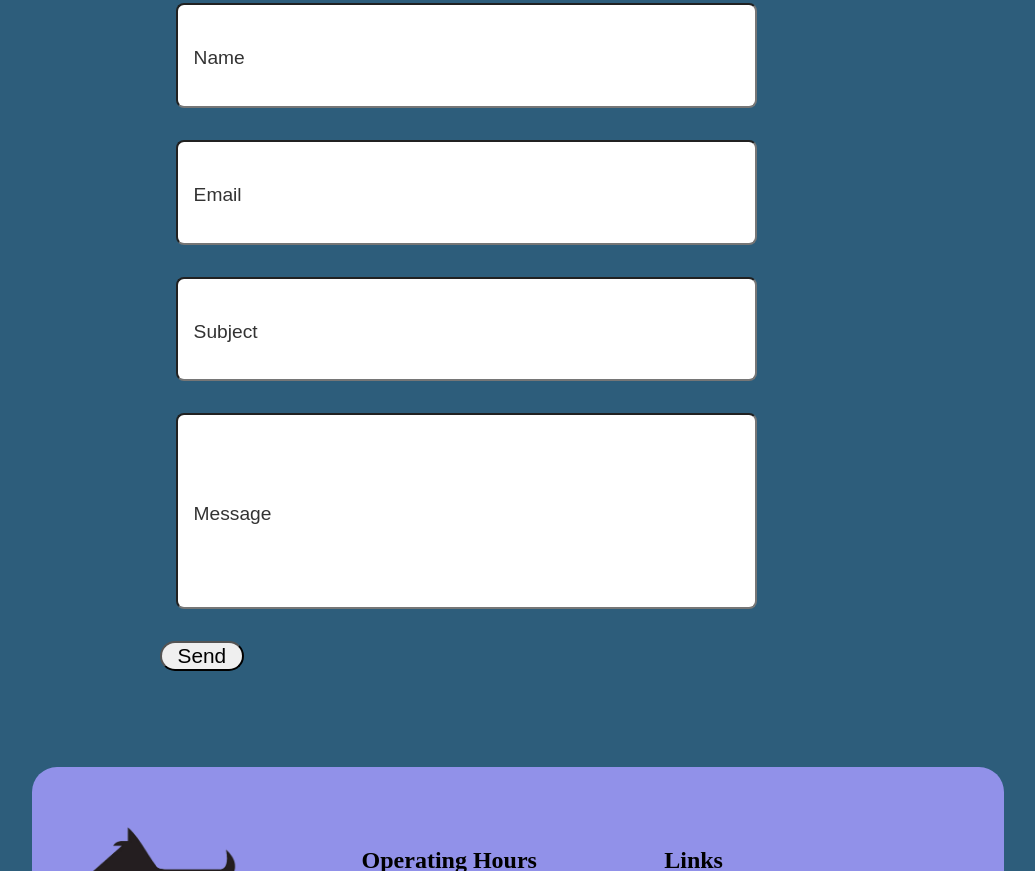
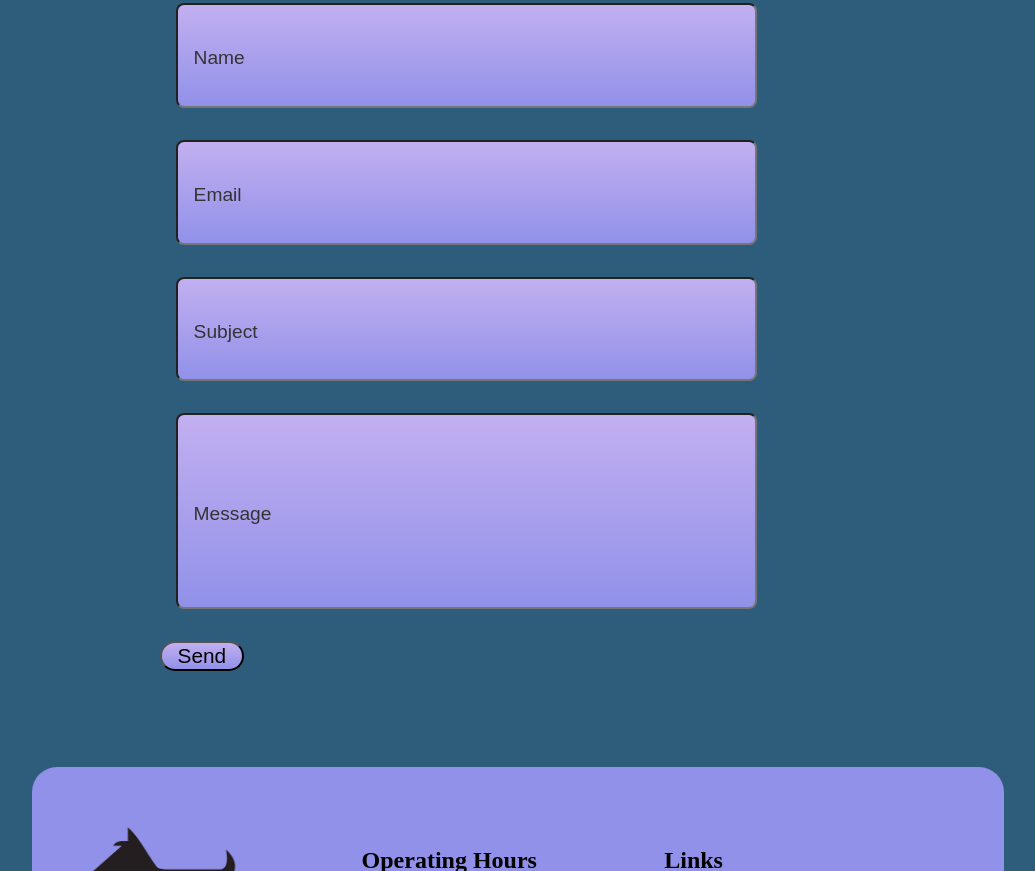
Before and after one commit to zachare/KippersKlippers, a website: page contactUs.html in a window 1280 px wide. Shown: the part 552-1423 px from the top of the page, without its empty margins (122-1157 px from the left). Drawn offline with Linux system fonts and the light colour scheme.

Commit message:
Update Contact.css

```diff
--- a/Contact.css
+++ b/Contact.css
@@ -3,7 +3,9 @@ input {
 }
 
 h3 {
+	font-size: 2.5rem;
 	text-align: center;
+	color:  #9191e9;
 }
 
 
@@ -33,7 +35,7 @@ margin-bottom: 4rem;
 color: #333;
 padding: 1rem;
 margin: 1rem;
-background: #fff;
+background: linear-gradient(#c2aff0, #9191e9);
 text-transform: none;
 font-size: 1.7rem;
 width: 300%;
@@ -63,6 +65,7 @@ border-radius: .5rem;
 	padding-left: 1rem;
 	padding-right: 1rem;
 	cursor: pointer;
+	background: linear-gradient(#c2aff0, #9191e9);
 }
 
 
```
